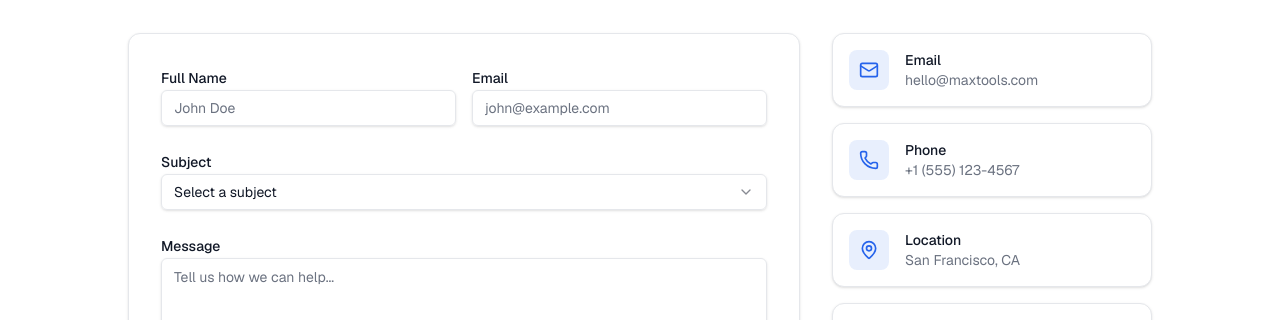
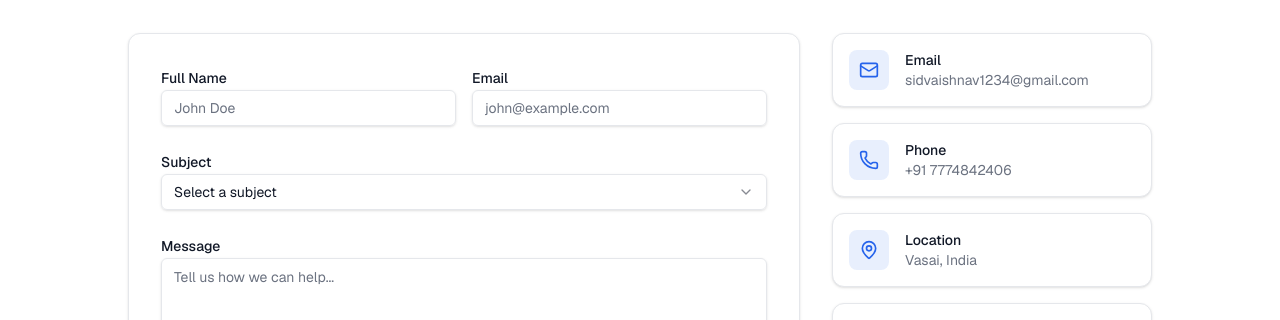
Before and after one commit to siddhesh3940/maxtools, a Next.js app: page /contact in a window 1280 px wide. Shown: the part 276-596 px from the top of the page. Built offline with nearby package versions, Linux system fonts and the light colour scheme; no server answers.

Commit message:
update contact info

```diff
--- a/src/app/(marketing)/contact/page.tsx
+++ b/src/app/(marketing)/contact/page.tsx
@@ -13,9 +13,9 @@ import { Textarea } from "@/components/ui/textarea"
 import { Select, SelectContent, SelectItem, SelectTrigger, SelectValue } from "@/components/ui/select"
 
 const contactInfo = [
-  { icon: Mail, label: "Email", value: "hello@maxtools.com" },
-  { icon: Phone, label: "Phone", value: "+1 (555) 123-4567" },
-  { icon: MapPin, label: "Location", value: "San Francisco, CA" },
+  { icon: Mail, label: "Email", value: "sidvaishnav1234@gmail.com" },
+  { icon: Phone, label: "Phone", value: "+91 7774842406" },
+  { icon: MapPin, label: "Location", value: "Vasai, India" },
   { icon: Clock, label: "Response Time", value: "Within 24 hours" },
 ]
 
```
